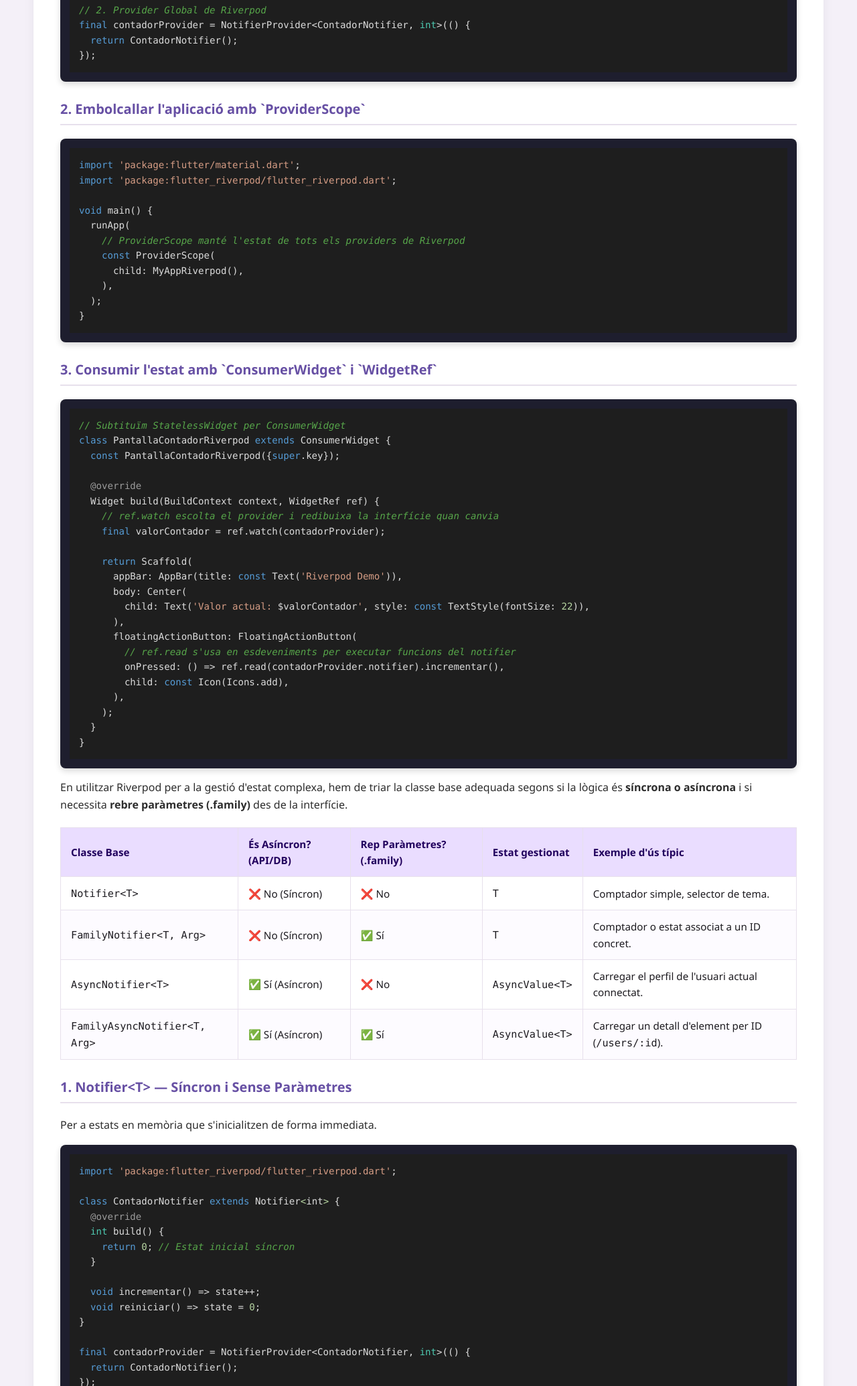
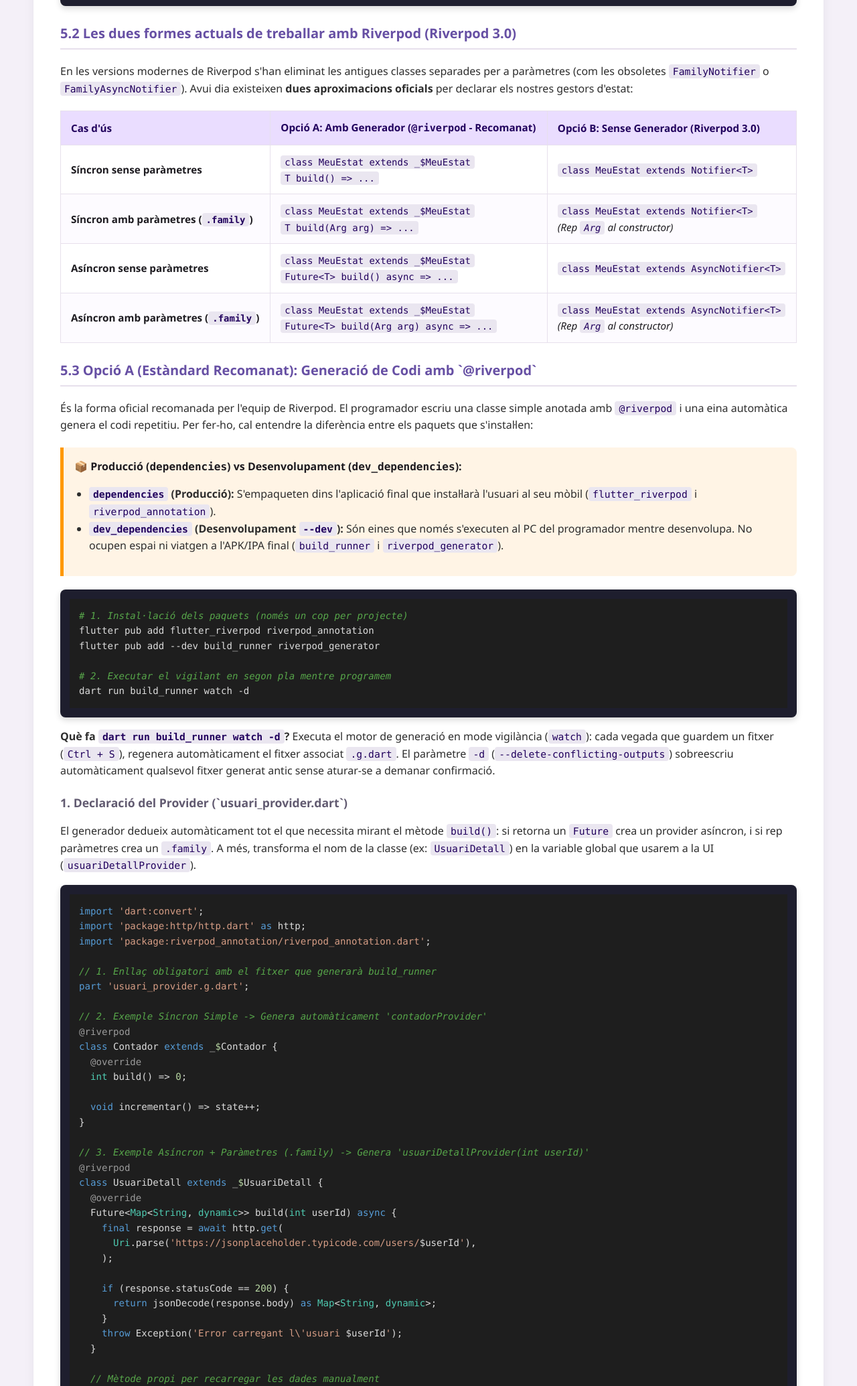
Before and after one commit to jaumecf/PMM, a plain HTML site: page docs/tema_3.html in a window 1280 px wide. Shown: the part 6185-8254 px from the top of the page at 67% size. Drawn offline with nearby package versions, Linux system fonts and the light colour scheme.

Commit message:
Riverpod updated

```diff
--- a/docs/tema_3.html
+++ b/docs/tema_3.html
@@ -105,6 +105,13 @@
             padding-bottom: 6px;
         }
 
+        h4 {
+            color: var(--secondary);
+            font-size: 1.1rem;
+            margin-top: 20px;
+            margin-bottom: 8px;
+        }
+
         p, li {
             font-size: 1rem;
             color: #2D2D2D;
@@ -169,7 +176,7 @@
             font-family: 'Consolas', 'Courier New', monospace;
         }
 
-        p code, li code {
+        p code, li code, td code {
             background-color: #EAE6F0;
             padding: 2px 6px;
             border-radius: 4px;
@@ -478,7 +485,7 @@ void main() {
 }</code></pre>
     </section>
 
-    <!-- SECCIÓ 5: RIVERPOD -->
+    <!-- SECCIÓ 5: RIVERPOD (ACTUALITZADA A RIVERPOD 3.0 / @riverpod) -->
     <section>
         <h2>5. Riverpod: L'Evolució Moderna de Provider</h2>
         <p><strong>Riverpod</strong> és un re-disseny complet de Provider creat pel mateix autor (Remi Rousselet). Resol les restriccions històriques de dependre del <code>BuildContext</code>, evita errors d'injecció en temps d'execució i és completament segur en temps de compilació.</p>
@@ -492,222 +499,197 @@ void main() {
             </ul>
         </div>
 
-        <h3>1. Definir la lògica amb `Notifier` i `NotifierProvider`</h3>
-<pre><code class="language-dart">import 'package:flutter_riverpod/flutter_riverpod.dart';
+        <h3>5.1 Arrel de l'aplicació: `ProviderScope`</h3>
+        <p>Igual que Provider necessita un widget arrel, qualsevol aplicació que utilitzi Riverpod ha d'embolcallar el seu widget principal amb <strong><code>ProviderScope</code></strong>, que s'encarrega d'emmagatzemar l'estat de tots els providers:</p>
 
-// 1. Classe Notifier amb la lògica de negoci
-class ContadorNotifier extends Notifier&lt;int&gt; {
-  @override
-  int build() {
-    return 0; // Estat inicial
-  }
-
-  void incrementar() {
-    state++; // Modificació d'estat reactiu
-  }
-}
-
-// 2. Provider Global de Riverpod
-final contadorProvider = NotifierProvider&lt;ContadorNotifier, int&gt;(() {
-  return ContadorNotifier();
-});</code></pre>
-
-        <h3>2. Embolcallar l'aplicació amb `ProviderScope`</h3>
 <pre><code class="language-dart">import 'package:flutter/material.dart';
 import 'package:flutter_riverpod/flutter_riverpod.dart';
 
 void main() {
   runApp(
-    // ProviderScope manté l'estat de tots els providers de Riverpod
     const ProviderScope(
       child: MyAppRiverpod(),
     ),
   );
 }</code></pre>
 
-        <h3>3. Consumir l'estat amb `ConsumerWidget` i `WidgetRef`</h3>
-<pre><code class="language-dart">// Subtituïm StatelessWidget per ConsumerWidget
-class PantallaContadorRiverpod extends ConsumerWidget {
-  const PantallaContadorRiverpod({super.key});
+        <h3>5.2 Les dues formes actuals de treballar amb Riverpod (Riverpod 3.0)</h3>
+        <p>En les versions modernes de Riverpod s'han eliminat les antigues classes separades per a paràmetres (com les obsoletes <code>FamilyNotifier</code> o <code>FamilyAsyncNotifier</code>). Avui dia existeixen <strong>dues aproximacions oficials</strong> per declarar els nostres gestors d'estat:</p>
+
+        <table class="data-table">
+            <thead>
+                <tr>
+                    <th>Cas d'ús</th>
+                    <th>Opció A: Amb Generador (<code>@riverpod</code> - Recomanat)</th>
+                    <th>Opció B: Sense Generador (Riverpod 3.0)</th>
+                </tr>
+            </thead>
+            <tbody>
+                <tr>
+                    <td><strong>Síncron sense paràmetres</strong></td>
+                    <td><code>class MeuEstat extends _$MeuEstat</code><br><code>T build() => ...</code></td>
+                    <td><code>class MeuEstat extends Notifier&lt;T&gt;</code></td>
+                </tr>
+                <tr>
+                    <td><strong>Síncron amb paràmetres (<code>.family</code>)</strong></td>
+                    <td><code>class MeuEstat extends _$MeuEstat</code><br><code>T build(Arg arg) => ...</code></td>
+                    <td><code>class MeuEstat extends Notifier&lt;T&gt;</code><br><em>(Rep <code>Arg</code> al constructor)</em></td>
+                </tr>
+                <tr>
+                    <td><strong>Asíncron sense paràmetres</strong></td>
+                    <td><code>class MeuEstat extends _$MeuEstat</code><br><code>Future&lt;T&gt; build() async => ...</code></td>
+                    <td><code>class MeuEstat extends AsyncNotifier&lt;T&gt;</code></td>
+                </tr>
+                <tr>
+                    <td><strong>Asíncron amb paràmetres (<code>.family</code>)</strong></td>
+                    <td><code>class MeuEstat extends _$MeuEstat</code><br><code>Future&lt;T&gt; build(Arg arg) async => ...</code></td>
+                    <td><code>class MeuEstat extends AsyncNotifier&lt;T&gt;</code><br><em>(Rep <code>Arg</code> al constructor)</em></td>
+                </tr>
+            </tbody>
+        </table>
+
+        <!-- OPCIÓ A: GENERACIÓ DE CODI -->
+        <h3>5.3 Opció A (Estàndard Recomanat): Generació de Codi amb `@riverpod`</h3>
+        <p>És la forma oficial recomanada per l'equip de Riverpod. El programador escriu una classe simple anotada amb <code>@riverpod</code> i una eina automàtica genera el codi repetitiu. Per fer-ho, cal entendre la diferència entre els paquets que s'instal·len:</p>
+
+        <div class="warning-box">
+            <strong>📦 Producció (<code>dependencies</code>) vs Desenvolupament (<code>dev_dependencies</code>):</strong>
+            <ul>
+                <li><strong><code>dependencies</code> (Producció):</strong> S'empaqueten dins l'aplicació final que instal·larà l'usuari al seu mòbil (<code>flutter_riverpod</code> i <code>riverpod_annotation</code>).</li>
+                <li><strong><code>dev_dependencies</code> (Desenvolupament <code>--dev</code>):</strong> Són eines que només s'executen al PC del programador mentre desenvolupa. No ocupen espai ni viatgen a l'APK/IPA final (<code>build_runner</code> i <code>riverpod_generator</code>).</li>
+            </ul>
+        </div>
+
+<pre><code class="language-bash"># 1. Instal·lació dels paquets (només un cop per projecte)
+flutter pub add flutter_riverpod riverpod_annotation
+flutter pub add --dev build_runner riverpod_generator
+
+# 2. Executar el vigilant en segon pla mentre programem
+dart run build_runner watch -d</code></pre>
+
+        <p><strong>Què fa <code>dart run build_runner watch -d</code>?</strong> Executa el motor de generació en mode vigilància (<code>watch</code>): cada vegada que guardem un fitxer (<code>Ctrl + S</code>), regenera automàticament el fitxer associat <code>.g.dart</code>. El paràmetre <code>-d</code> (<code>--delete-conflicting-outputs</code>) sobreescriu automàticament qualsevol fitxer generat antic sense aturar-se a demanar confirmació.</p>
+
+        <h4>1. Declaració del Provider (`usuari_provider.dart`)</h4>
+        <p>El generador dedueix automàticament tot el que necessita mirant el mètode <code>build()</code>: si retorna un <code>Future</code> crea un provider asíncron, i si rep paràmetres crea un <code>.family</code>. A més, transforma el nom de la classe (ex: <code>UsuariDetall</code>) en la variable global que usarem a la UI (<code>usuariDetallProvider</code>).</p>
+
+<pre><code class="language-dart">import 'dart:convert';
+import 'package:http/http.dart' as http;
+import 'package:riverpod_annotation/riverpod_annotation.dart';
+
+// 1. Enllaç obligatori amb el fitxer que generarà build_runner
+part 'usuari_provider.g.dart';
+
+// 2. Exemple Síncron Simple -> Genera automàticament 'contadorProvider'
+@riverpod
+class Contador extends _$Contador {
+  @override
+  int build() => 0;
+
+  void incrementar() => state++;
+}
+
+// 3. Exemple Asíncron + Paràmetres (.family) -> Genera 'usuariDetallProvider(int userId)'
+@riverpod
+class UsuariDetall extends _$UsuariDetall {
+  @override
+  Future&lt;Map&lt;String, dynamic&gt;&gt; build(int userId) async {
+    final response = await http.get(
+      Uri.parse('https://jsonplaceholder.typicode.com/users/$userId'),
+    );
+
+    if (response.statusCode == 200) {
+      return jsonDecode(response.body) as Map&lt;String, dynamic&gt;;
+    }
+    throw Exception('Error carregant l\'usuari $userId');
+  }
+
+  // Mètode propi per recarregar les dades manualment
+  Future&lt;void&gt; recarregar() async {
+    state = const AsyncValue.loading();
+    state = await AsyncValue.guard(() => build(userId));
+  }
+}</code></pre>
+
+        <h4>2. Com es consumeix a la UI (`detall_usuari_screen.dart`)</h4>
+        <p>A la interfície substitutïm <code>StatelessWidget</code> per <strong><code>ConsumerWidget</code></strong>, el qual ens proporciona l'objecte <code>WidgetRef ref</code> per interactuar amb la variable generada (<code>usuariDetallProvider</code>):</p>
+
+<pre><code class="language-dart">import 'package:flutter/material.dart';
+import 'package:flutter_riverpod/flutter_riverpod.dart';
+import 'usuari_provider.dart';
+
+class DetallUsuariScreen extends ConsumerWidget {
+  final int userId;
+  const DetallUsuariScreen({super.key, required this.userId});
 
   @override
   Widget build(BuildContext context, WidgetRef ref) {
-    // ref.watch escolta el provider i redibuixa la interfície quan canvia
-    final valorContador = ref.watch(contadorProvider);
+    // 1. ref.watch() escolta els canvis. Li passem (userId) perquè build() ho demana.
+    // Retorna un AsyncValue&lt;Map&lt;String, dynamic&gt;&gt;
+    final usuariAsync = ref.watch(usuariDetallProvider(userId));
 
     return Scaffold(
-      appBar: AppBar(title: const Text('Riverpod Demo')),
+      appBar: AppBar(
+        title: Text('Perfil Usuari #$userId'),
+        actions: [
+          IconButton(
+            icon: const Icon(Icons.refresh),
+            // 2. ref.read(...notifier) permet cridar mètodes de la classe
+            onPressed: () => ref.read(usuariDetallProvider(userId).notifier).recarregar(),
+          ),
+        ],
+      ),
+      // 3. El mètode .when() gestiona de forma neta els 3 estats possibles de la petició
       body: Center(
-        child: Text('Valor actual: $valorContador', style: const TextStyle(fontSize: 22)),
-      ),
-      floatingActionButton: FloatingActionButton(
-        // ref.read s'usa en esdeveniments per executar funcions del notifier
-        onPressed: () => ref.read(contadorProvider.notifier).incrementar(),
-        child: const Icon(Icons.add),
+        child: usuariAsync.when(
+          loading: () => const CircularProgressIndicator(),
+          error: (error, stack) => Text('Error: $error', style: const TextStyle(color: Colors.red)),
+          data: (usuari) => Column(
+            mainAxisAlignment: MainAxisAlignment.center,
+            children: [
+              Text(usuari['name'], style: Theme.of(context).textTheme.headlineMedium),
+              const SizedBox(height: 8),
+              Text(usuari['email']),
+            ],
+          ),
+        ),
       ),
     );
   }
 }</code></pre>
-<p>En utilitzar Riverpod per a la gestió d'estat complexa, hem de triar la classe base adequada segons si la lògica és <strong>síncrona o asíncrona</strong> i si necessita <strong>rebre paràmetres (.family)</strong> des de la interfície.</p>
 
-    <div class="table-responsive my-4">
-        <table class="data-table">
-            <thead>
-                <tr>
-                    <th>Classe Base</th>
-                    <th>És Asíncron? (API/DB)</th>
-                    <th>Rep Paràmetres? (.family)</th>
-                    <th>Estat gestionat</th>
-                    <th>Exemple d'ús típic</th>
-                </tr>
-            </thead>
-            <tbody>
-                <tr>
-                    <td><code>Notifier&lt;T&gt;</code></td>
-                    <td>❌ No (Síncron)</td>
-                    <td>❌ No</td>
-                    <td><code>T</code></td>
-                    <td>Comptador simple, selector de tema.</td>
-                </tr>
-                <tr>
-                    <td><code>FamilyNotifier&lt;T, Arg&gt;</code></td>
-                    <td>❌ No (Síncron)</td>
-                    <td>✅ Sí</td>
-                    <td><code>T</code></td>
-                    <td>Comptador o estat associat a un ID concret.</td>
-                </tr>
-                <tr>
-                    <td><code>AsyncNotifier&lt;T&gt;</code></td>
-                    <td>✅ Sí (Asíncron)</td>
-                    <td>❌ No</td>
-                    <td><code>AsyncValue&lt;T&gt;</code></td>
-                    <td>Carregar el perfil de l'usuari actual connectat.</td>
-                </tr>
-                <tr>
-                    <td><code>FamilyAsyncNotifier&lt;T, Arg&gt;</code></td>
-                    <td>✅ Sí (Asíncron)</td>
-                    <td>✅ Sí</td>
-                    <td><code>AsyncValue&lt;T&gt;</code></td>
-                    <td>Carregar un detall d'element per ID (<code>/users/:id</code>).</td>
-                </tr>
-            </tbody>
-        </table>
-    </div>
-    <!-- EXEMPLES DE CODI PER CADASCUN -->
-    <h3 class="mt-4">1. Notifier&lt;T&gt; — Síncron i Sense Paràmetres</h3>
-    <p>Per a estats en memòria que s'inicialitzen de forma immediata.</p>
-<pre><code class="language-dart">import 'package:flutter_riverpod/flutter_riverpod.dart';
+        <!-- OPCIÓ B: SENSE GENERADOR -->
+        <h3>5.4 Opció B: Sense Generació de Codi (Riverpod 3.0 Manual)</h3>
+        <p>Si es prefereix evitar l'ús de <code>build_runner</code> i els fitxers <code>.g.dart</code>, a Riverpod 3.0 només cal utilitzar dues classes base: <strong><code>Notifier&lt;T&gt;</code></strong> (per a dades síncrones) i <strong><code>AsyncNotifier&lt;T&gt;</code></strong> (per a dades asíncrones). Quan necessitem rebre paràmetres (<code>.family</code>), simplement els passem pel <strong>constructor de la classe</strong>:</p>
 
-class ContadorNotifier extends Notifier&lt;int&gt; {
+<pre><code class="language-dart">import 'dart:convert';
+import 'package:flutter_riverpod/flutter_riverpod.dart';
+import 'package:http/http.dart' as http;
+
+// 1. Hereta directament d'AsyncNotifier (ja no existeix FamilyAsyncNotifier)
+class UsuariDetallManualNotifier extends AsyncNotifier&lt;Map&lt;String, dynamic&gt;&gt; {
+  // Rebem el paràmetre directament pel constructor
+  UsuariDetallManualNotifier(this.userId);
+  final int userId;
+
   @override
-  int build() {
-    return 0; // Estat inicial síncron
-  }
-
-  void incrementar() => state++;
-  void reiniciar() => state = 0;
-}
-
-final contadorProvider = NotifierProvider&lt;ContadorNotifier, int&gt;(() {
-  return ContadorNotifier();
-});</code></pre>
-
-    <h3 class="mt-4">2. FamilyNotifier&lt;T, Arg&gt; — Síncron i Amb Paràmetres (.family)</h3>
-    <p>Quan la UI ha de passar un paràmetre (com un ID) per obtenir o gestionar un estat síncron independent.</p>
-<pre><code class="language-dart">import 'package:flutter_riverpod/flutter_riverpod.dart';
-
-// Primer tipus: Estat (int) | Segon tipus: Paràmetre d'entrada (String productId)
-class QuantitatProducteNotifier extends FamilyNotifier&lt;int, String&gt; {
-  @override
-  int build(String arg) {
-    // 'arg' conté el productId passat des de la UI
-    return 1; // Quantitat inicial per defecte d'aquest producte
-  }
-
-  void incrementar() => state++;
-  void decrementar() {
-    if (state > 1) state--;
+  Future&lt;Map&lt;String, dynamic&gt;&gt; build() async {
+    final response = await http.get(
+      Uri.parse('https://jsonplaceholder.typicode.com/users/$userId'),
+    );
+    if (response.statusCode == 200) {
+      return jsonDecode(response.body) as Map&lt;String, dynamic&gt;;
+    }
+    throw Exception('Error carregant usuari $userId');
   }
 }
 
-final quantitatProducteProvider =
-    NotifierProvider.family&lt;QuantitatProducteNotifier, int, String&gt;(() {
-  return QuantitatProducteNotifier();
-});
+// 2. Declarem el provider manualment passant el constructor (.new)
+final usuariDetallManualProvider = AsyncNotifierProvider.family&lt;
+    UsuariDetallManualNotifier, Map&lt;String, dynamic&gt;, int&gt;(
+  UsuariDetallManualNotifier.new,
+);
 
-// Consum des de la UI: ref.watch(quantitatProducteProvider('PROD-101'))</code></pre>
-
-    <h3 class="mt-4">3. AsyncNotifier&lt;T&gt; — Asíncron i Sense Paràmetres</h3>
-    <p>Quan l'estat inicial depèn d'un <code>Future</code> (petició HTTP o base de dades local). Gestiona automàticament l'estat com a <code>AsyncValue&lt;T&gt;</code>.</p>
-<pre><code class="language-dart">import 'package:flutter_riverpod/flutter_riverpod.dart';
-import 'package:http/http.dart' as http;
-import 'dart:convert';
-
-class PerfilUsuariNotifier extends AsyncNotifier&lt;Map&lt;String, dynamic&gt;&gt; {
-  @override
-  Future&lt;Map&lt;String, dynamic&gt;&gt; build() async {
-    return _fetchPerfil(); // Càrrega asíncrona inicial
-  }
-
-  Future&lt;Map&lt;String, dynamic&gt;&gt; _fetchPerfil() async {
-    final response = await http.get(Uri.parse('https://api.example.com/me'));
-    if (response.statusCode == 200) {
-      return jsonDecode(response.body);
-    }
-    throw Exception('Error en carregar el perfil');
-  }
-}
-
-final perfilUsuariProvider =
-    AsyncNotifierProvider&lt;PerfilUsuariNotifier, Map&lt;String, dynamic&gt;&gt;(() {
-  return PerfilUsuariNotifier();
-});</code></pre>
-
-    <h3 class="mt-4">4. FamilyAsyncNotifier&lt;T, Arg&gt; — Asíncron i Amb Paràmetres (.family)</h3>
-    <p>El cas més habitual en aplicacions reals: fer peticions asíncrones a una API passant un paràmetre (ID o cerca).</p>
-<pre><code class="language-dart">import 'package:flutter_riverpod/flutter_riverpod.dart';
-import 'package:http/http.dart' as http;
-import 'dart:convert';
-
-// Estat: Map<String, dynamic> | Paràmetre: int (userId)
-class DetallUsuariNotifier extends FamilyAsyncNotifier&lt;Map&lt;String, dynamic&gt;, int&gt; {
-  @override
-  Future&lt;Map&lt;String, dynamic&gt;&gt; build(int arg) async {
-    // 'arg' és l'ID de l'usuari rebut des de la UI
-    final response = await http.get(
-      Uri.parse('https://jsonplaceholder.typicode.com/users/$arg'),
-    );
-
-    if (response.statusCode == 200) {
-      return jsonDecode(response.body);
-    }
-    throw Exception('No s\'ha trobat l\'usuari amb ID: $arg');
-  }
-}
-
-final detallUsuariProvider = AsyncNotifierProvider.family&lt;
-    DetallUsuariNotifier, Map&lt;String, dynamic&gt;, int&gt;(() {
-  return DetallUsuariNotifier();
-});
-
-// Consum des de la UI utilitzant pattern matching (.when):
-/*
-final usuariAsync = ref.watch(detallUsuariProvider(5));
-
-return usuariAsync.when(
-  data: (usuari) => Text(usuari['name']),
-  loading: () => const CircularProgressIndicator(),
-  error: (err, stack) => Text('Error: $err'),
-);
-*/</code></pre>
-
-    <div class="info-box">
-        <strong>💡 Quin triar a la pràctica?</strong>
-        <ul>
-            <li>Si les dades venen d'un <code>Future</code> (API REST o SQLite) 👉 Utilitza <strong><code>AsyncNotifier</code></strong> o <strong><code>FamilyAsyncNotifier</code></strong>. Això et permetrà utilitzar <code>state.when(...)</code> a la UI per gestionar la càrrega i els errors automàticament.</li>
-            <li>Si l'estat és purament en memòria i no fa peticions asíncrones 👉 Utilitza <strong><code>Notifier</code></strong> o <strong><code>FamilyNotifier</code></strong>.</li>
-        </ul>
-    </div>
+// El consum a la UI és idèntic: ref.watch(usuariDetallManualProvider(5)).when(...)</code></pre>
     </section>
 
     <!-- SECCIÓ 6: COMPARATIVA DE GESTORS D'ESTAT -->
```
